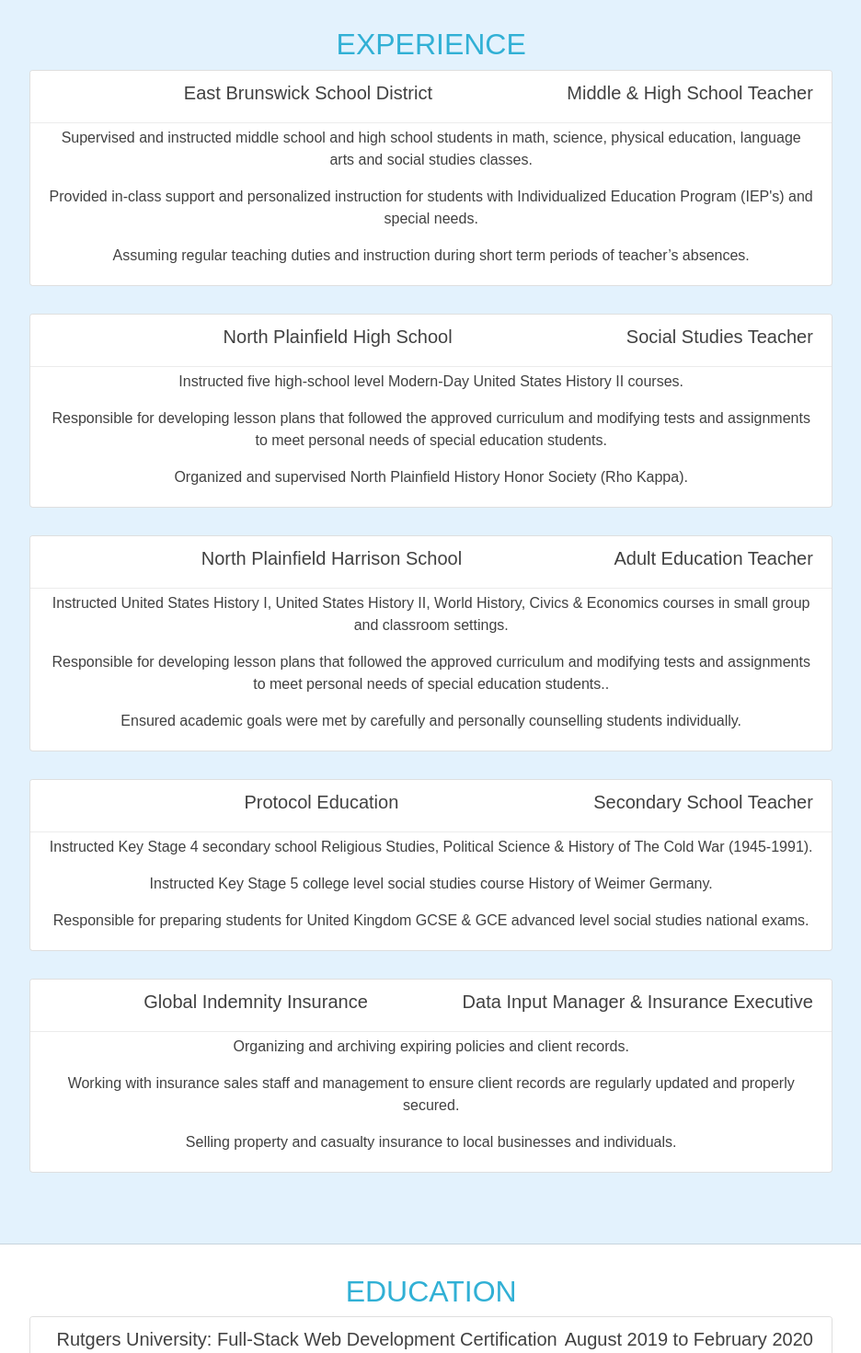
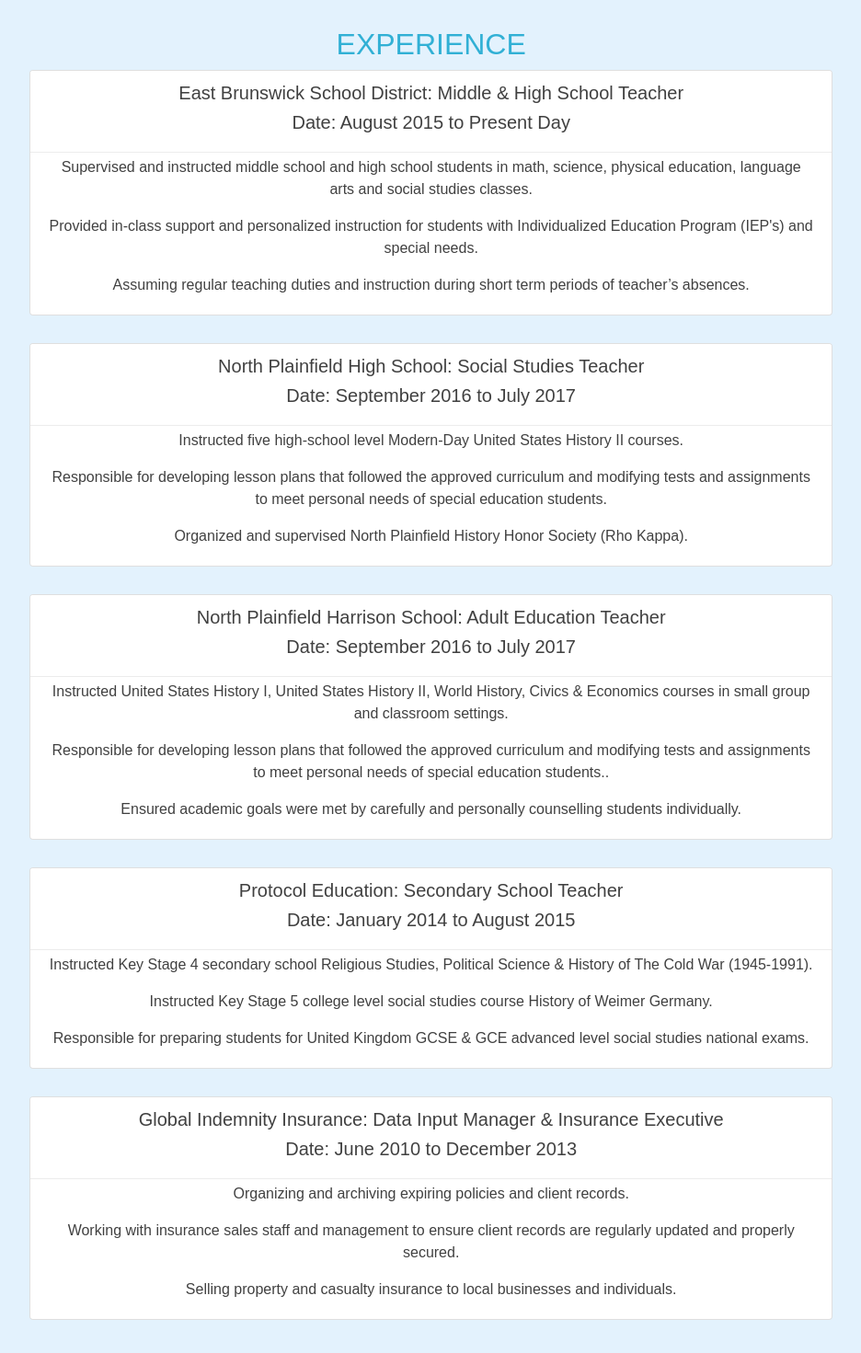
Before and after one commit to Rocha8524/Rocha-Portfolio, a plain HTML site: page index.html in a window 1280 px wide. Shown: the part 881-2352 px from the top of the page at 92% size, without its empty margins (170-1106 px from the left). Drawn offline with nearby package versions, Linux system fonts and the light colour scheme.

Commit message:
Fixing styling

```diff
--- a/index.html
+++ b/index.html
@@ -76,9 +76,10 @@
             <div class="content-body">
                 <div class="card">
                     <div class="card-header">
-                        <h5><span class="employer">East Brunswick School District</span><span class="job-title">Middle
-                                & High School Teacher</span>
+                        <h5>East Brunswick School District: Middle
+                            & High School Teacher
                         </h5>
+                        <h5>Date: August 2015 to Present Day</h5>
                     </div>
                     <div class="card-content">
                         <p>Supervised and instructed middle school and high school students in math, science, physical
@@ -94,8 +95,9 @@
 
                 <div class="card">
                     <div class="card-header">
-                        <h5><span class="employer">North Plainfield High School</span><span class="job-title">Social
-                                Studies Teacher</span></h5>
+                        <h5>North Plainfield High School: Social
+                            Studies Teacher</h5>
+                        <h5>Date: September 2016 to July 2017</h5>
                     </div>
                     <div class="card-content">
                         <p>Instructed five high-school level Modern-Day United States History II courses.</p>
@@ -109,8 +111,9 @@
 
                 <div class="card">
                     <div class="card-header">
-                        <h5><span class="employer">North Plainfield Harrison School</span><span class="job-title">Adult
-                                Education Teacher</span></h5>
+                        <h5>North Plainfield Harrison School: Adult
+                            Education Teacher</h5>
+                        <h5>Date: September 2016 to July 2017</h5>
                     </div>
                     <div class="card-content">
                         <p>Instructed United States History I, United States History II, World History, Civics &
@@ -126,8 +129,9 @@
 
                 <div class="card">
                     <div class="card-header">
-                        <h5><span class="employer">Protocol Education</span><span class="job-title">Secondary School
-                                Teacher</span></h5>
+                        <h5>Protocol Education: Secondary School
+                            Teacher</h5>
+                        <h5>Date: January 2014 to August 2015</h5>
                     </div>
                     <div class="card-content">
                         <p>Instructed Key Stage 4 secondary school Religious Studies, Political Science & History of The
@@ -142,8 +146,9 @@
 
                 <div class="card">
                     <div class="card-header">
-                        <h5><span class="employer">Global Indemnity Insurance</span><span class="job-title">Data Input
-                                Manager & Insurance Executive</span></h5>
+                        <h5>Global Indemnity Insurance: Data Input
+                            Manager & Insurance Executive</h5>
+                        <h5>Date: June 2010 to December 2013</h5>
                     </div>
                     <div class="card-content">
                         <p>Organizing and archiving expiring policies and client records.</p>
@@ -171,7 +176,8 @@
                 <!-- EDUCATION 1 -->
                 <div class="card">
                     <div class="card-header">
-                        <h5>Rutgers University: Full-Stack Web Development Certification <span class="job-title">August 2019 to February 2020</span></h5>
+                        <h5>Rutgers University: Full-Stack Web Development Certification</h5>
+                        <h5>Date: August 2019 to February 2020</h5>
                     </div>
                     <div class="card-content">
                         <p>An intensive 24 week long bootcamp dedicated to designing and building web applications by
@@ -186,7 +192,8 @@
                 <!-- EDUCATION 2 -->
                 <div class="card">
                     <div class="card-header">
-                        <h5>Kean University: Bachelor's Degree in History & Education <span class="job-title">September 2009 to August 2012</span></h5>
+                        <h5>Kean University: Bachelor's Degree in History & Education</h5>
+                        <h5>Date: August 2019 to February 2020</h5>
                     </div>
                     <div class="card-content">
                         <p>Grade Point Average (GPA): 3.62</p>
--- a/style.css
+++ b/style.css
@@ -36,6 +36,7 @@
   .jumbotron {
     height: 80vh; /*height to 100% of view height*/
     background-image: url("./assets/images/Alexander-Rocha.jpg");
+    background-repeat: no-repeat;
     -webkit-background-size: cover;
     -moz-background-size: cover;
     -o-background-size: cover;
```
